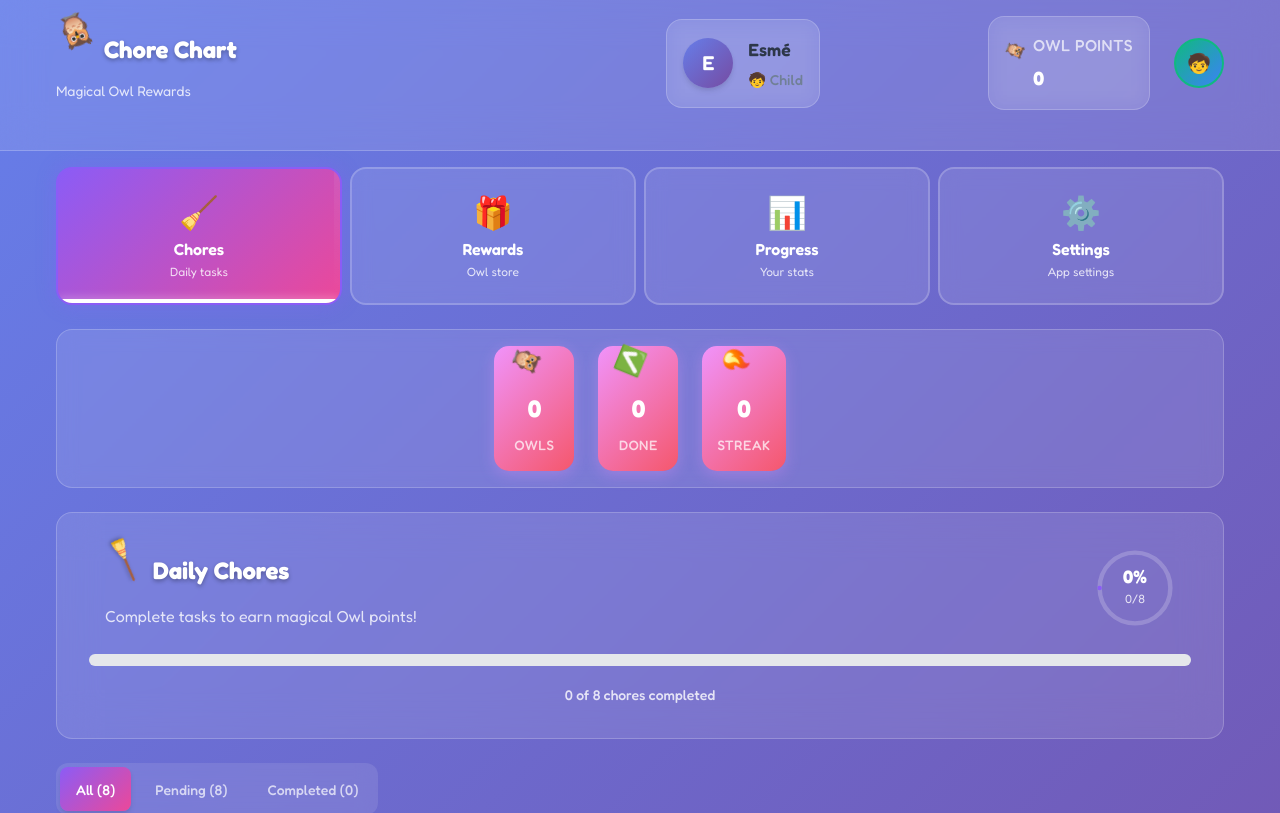
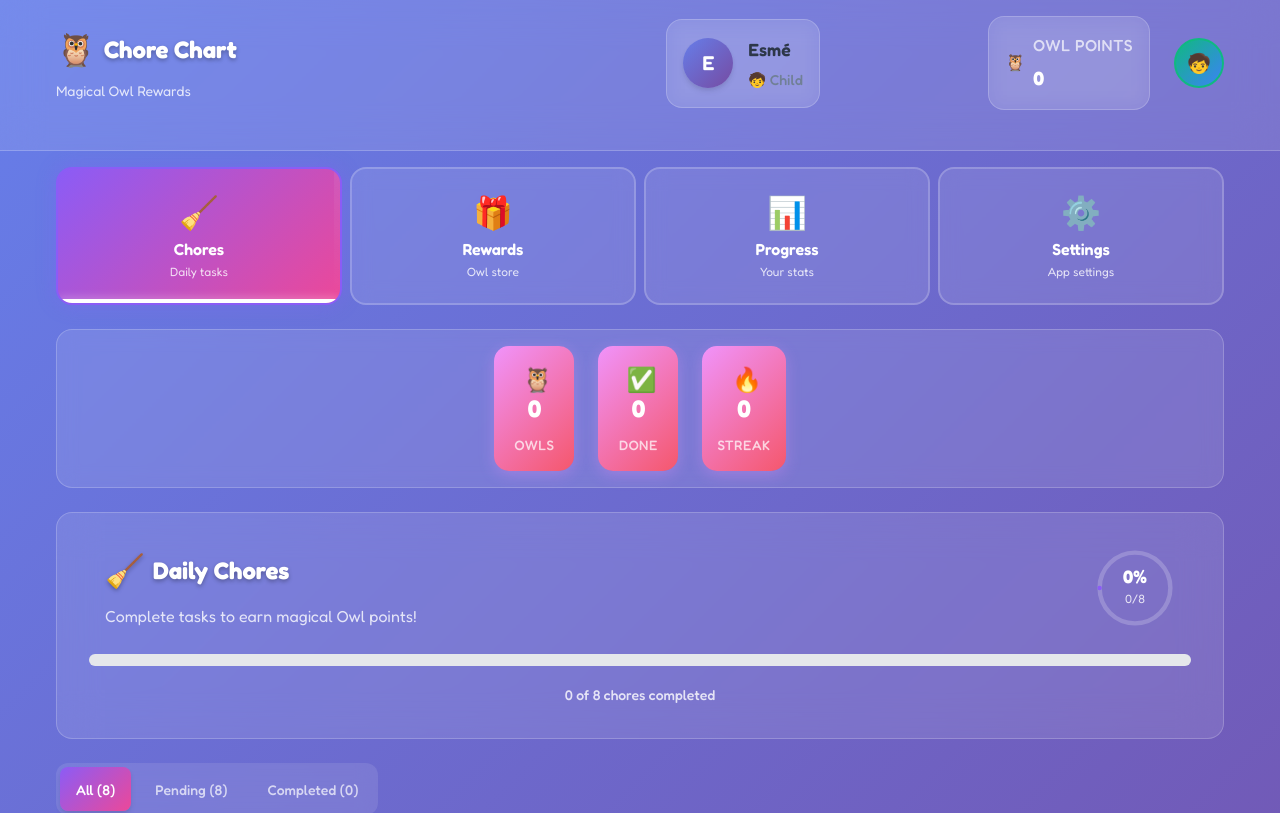
Before and after one commit to Jordan-Ryan/magical-chore-tracker, a React (Create React App) app: page / in a window 1280 px wide. Shown: the top 813 px of the page. Built offline with nearby package versions, Linux system fonts and the light colour scheme.

Commit message:
Remove all owl animations completely for a calmer experience

```diff
--- a/src/components/ChoreCard.css
+++ b/src/components/ChoreCard.css
@@ -113,7 +113,7 @@
 
 .owl-icon {
   font-size: 1rem;
-  animation: float 20s ease-in-out infinite;
+
 }
 
 .chore-category {
--- a/src/components/ChoresDashboard.css
+++ b/src/components/ChoresDashboard.css
@@ -37,7 +37,6 @@
 
 .title-icon {
   font-size: 2rem;
-  animation: float 20s ease-in-out infinite;
 }
 
 .dashboard-subtitle {
@@ -211,7 +210,6 @@
   font-size: 4rem;
   margin-bottom: var(--spacing-lg);
   opacity: 0.7;
-  animation: float 20s ease-in-out infinite;
 }
 
 .empty-state h3 {
--- a/src/components/Header.css
+++ b/src/components/Header.css
@@ -33,7 +33,6 @@
 
 .app-icon {
   font-size: 2rem;
-  animation: float 15s ease-in-out infinite;
 }
 
 .app-title h1 {
--- a/src/components/RewardCard.css
+++ b/src/components/RewardCard.css
@@ -116,7 +116,7 @@
 
 .owl-icon {
   font-size: 1rem;
-  animation: float 20s ease-in-out infinite;
+
 }
 
 .reward-category {
--- a/src/components/RewardsStore.css
+++ b/src/components/RewardsStore.css
@@ -36,7 +36,6 @@
 
 .title-icon {
   font-size: 2rem;
-  animation: float 20s ease-in-out infinite;
 }
 
 .store-subtitle {
@@ -198,7 +197,6 @@
   font-size: 4rem;
   margin-bottom: var(--spacing-lg);
   opacity: 0.7;
-  animation: float 20s ease-in-out infinite;
 }
 
 .empty-state h3 {
--- a/src/components/SpellAnimation.css
+++ b/src/components/SpellAnimation.css
@@ -60,7 +60,7 @@
   position: absolute;
   font-size: 1.5rem;
   filter: drop-shadow(0 0 10px currentColor);
-  animation: float 20s ease-in-out infinite;
+
 }
 
 .spell-ring {
--- a/src/components/TabNavigation.css
+++ b/src/components/TabNavigation.css
@@ -112,7 +112,7 @@
 
 .stat-icon {
   font-size: 1.5rem;
-  animation: float 20s ease-in-out infinite;
+
 }
 
 .stat-value {
--- a/src/index.css
+++ b/src/index.css
@@ -259,14 +259,7 @@ input:focus, textarea:focus, select:focus {
 }
 
 /* Animation keyframes */
-@keyframes float {
-  0%, 100% {
-    transform: translateY(0px);
-  }
-  50% {
-    transform: translateY(-10px);
-  }
-}
+
 
 @keyframes sparkle {
   0%, 100% {
@@ -319,7 +312,7 @@ input:focus, textarea:focus, select:focus {
 }
 
 .animate-float {
-  animation: float 20s ease-in-out infinite;
+
 }
 
 .animate-sparkle {
```
